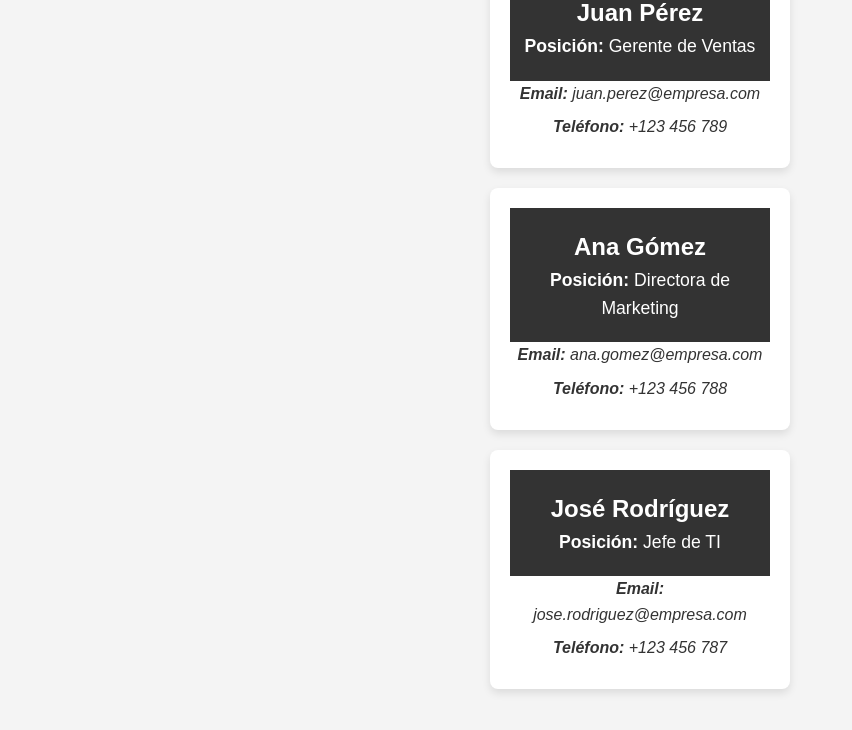
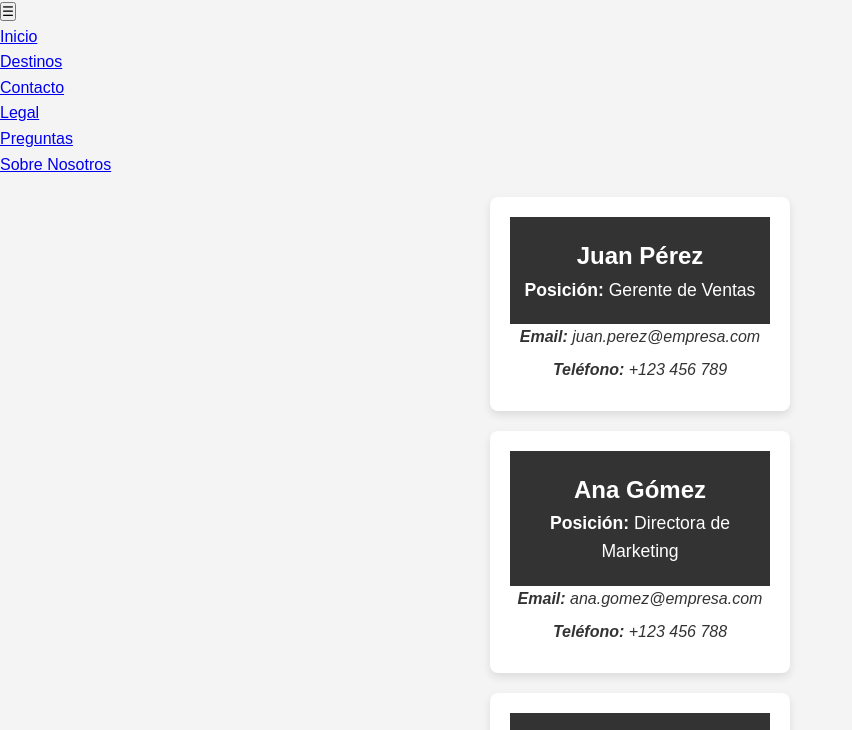
Before and after one commit to sergioAff/agencia-viaje, a plain HTML site: page pages/contactos.html in a window 1280 px wide. Shown: the part 66-796 px from the top of the page, without its empty margins (0-852 px from the left). Drawn offline with Linux system fonts and the light colour scheme.

Commit message:
feature (contactos) agregar-nav

```diff
--- a/pages/contactos.html
+++ b/pages/contactos.html
@@ -8,6 +8,20 @@
     <link rel="stylesheet" href="/styles/contactos.css" />
   </head>
   <body>
+    <nav>
+      <div class="container">
+        <h1>Viajes Uruguay</h1>
+        <button class="menu-toggle" aria-label="Abrir menú">☰</button>
+        <ul class="menu">
+          <li><a href="index.html">Inicio</a></li>
+          <li><a href="destinos.html">Destinos</a></li>
+          <li><a href="contactos.html">Contacto</a></li>
+          <li><a href="legal.html">Legal</a></li>
+          <li><a href="preguntas.html">Preguntas</a></li>
+          <li><a href="nosotros.html">Sobre Nosotros</a></li>
+        </ul>
+      </div>
+    </nav>
     <main>
       <section class="contact-list">
         <article class="contact-card">
```
